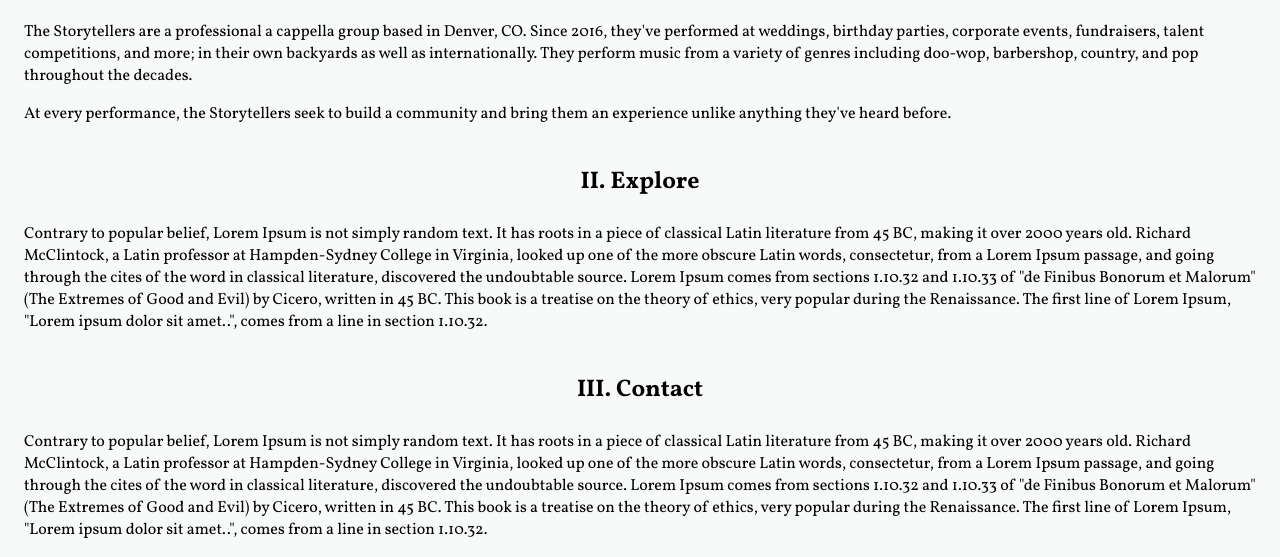
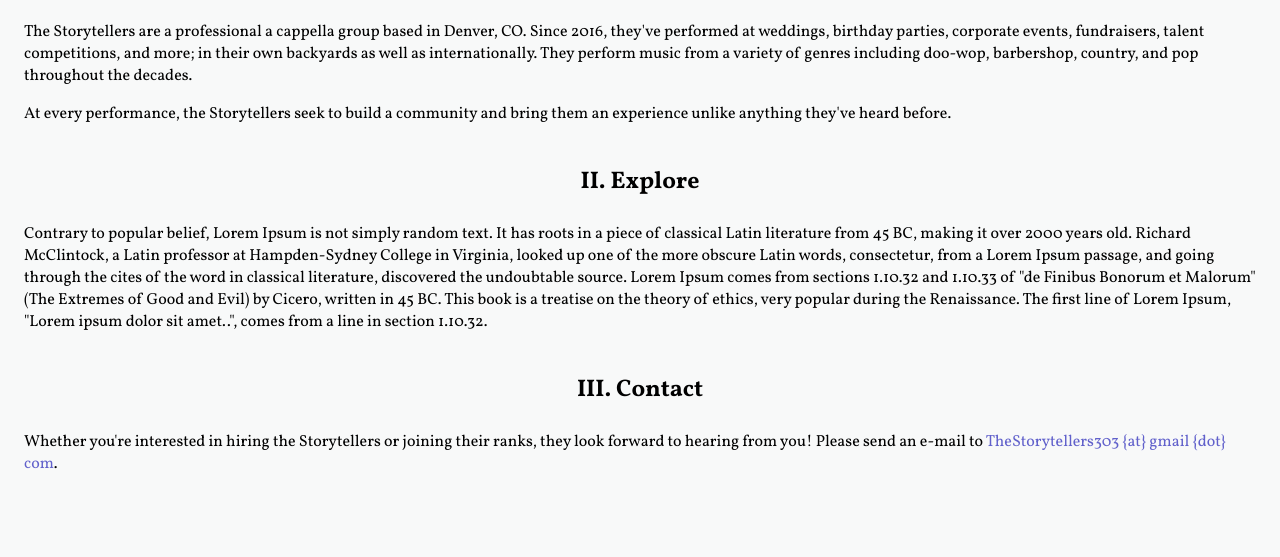
Before and after one commit to Devstone11/storytellers303, a plain HTML site: page index.html in a window 1280 px wide. Shown: the part 513-1070 px from the top of the page. After the commit the page ends 1004 px from the top, so only its background shows below. Drawn offline with Linux system fonts and the light colour scheme; a web font is replaced by a local one.

Commit message:
fill in contact section

```diff
--- a/index.html
+++ b/index.html
@@ -40,7 +40,13 @@
       </section>
       <section id="contact">
         <h3 class="chapter-title">III. Contact</h3>
-        <p>Contrary to popular belief, Lorem Ipsum is not simply random text. It has roots in a piece of classical Latin literature from 45 BC, making it over 2000 years old. Richard McClintock, a Latin professor at Hampden-Sydney College in Virginia, looked up one of the more obscure Latin words, consectetur, from a Lorem Ipsum passage, and going through the cites of the word in classical literature, discovered the undoubtable source. Lorem Ipsum comes from sections 1.10.32 and 1.10.33 of "de Finibus Bonorum et Malorum" (The Extremes of Good and Evil) by Cicero, written in 45 BC. This book is a treatise on the theory of ethics, very popular during the Renaissance. The first line of Lorem Ipsum, "Lorem ipsum dolor sit amet..", comes from a line in section 1.10.32.</p>
+        <p>Whether you're interested in hiring the Storytellers or joining their ranks, they look forward to hearing from you! Please send an e-mail to
+            <a
+              class="email"
+              href="mailto:thestorytellers303@gmail.com"
+            >
+              TheStorytellers303 {at} gmail {dot} com</a>.
+        </p>
       </section>
     </main>
   </body>
--- a/styles.css
+++ b/styles.css
@@ -1,6 +1,8 @@
 html {
   font-size: 100%;
   background-color: #F8F9F9;
+  --dark-gray: #757575;
+  --hover-gray: #7a7b7b;
 }
 
 body {
@@ -21,7 +23,7 @@ h2 {
   font-size: 1rem;
   font-weight: 500;
   font-style: italic;
-  color: #757575;
+  color: var(--dark-gray);
   margin: 0rem;
 }
 
@@ -39,7 +41,7 @@ nav {
 }
 
 nav a:hover {
-  color: #7a7b7b;
+  color: var(--hover-gray);
 }
 
 main {
@@ -56,3 +58,12 @@ img {
 section {
   margin: 0rem 1.5rem;
 }
+
+a.email {
+  text-decoration: none;
+  color: #6161CB;
+}
+
+a.email:hover {
+  color: #8686C9;
+}
```
